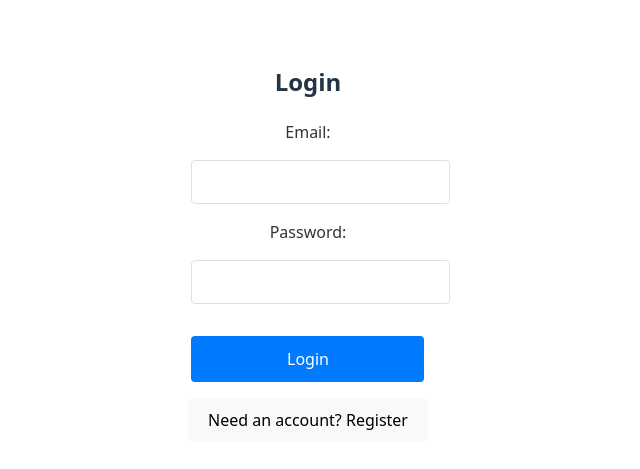
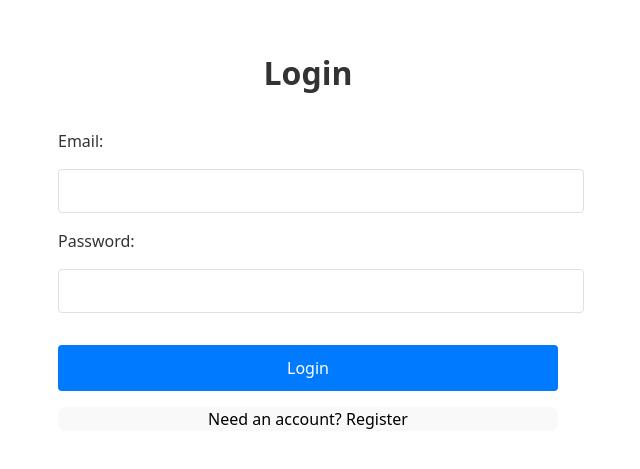
Before and after one commit to my-name-here/people-app, a React (Vite) app: page / in a window 1280 px wide. Shown: the part 205-674 px from the top of the page, without its empty margins (332-972 px from the left). Built offline with nearby package versions, Linux system fonts and the light colour scheme; no server answers.

Commit message:
fix sizing of pages, including login page

```diff
--- a/src/App.css
+++ b/src/App.css
@@ -36,9 +36,10 @@
 }
 
 #root {
-  max-width: 1280px;
-  margin: 0 auto;
-  padding: 2rem;
+  width: 100%;
+  min-height: 100vh;
+  margin: 0;
+  padding: 0;
   text-align: center;
 }
 
@@ -82,15 +83,20 @@
   min-height: 100vh;
   background-color: var(--background-color);
   color: var(--text-color);
+  width: 90%;
+  max-width: 1400px;
+  margin: 0 auto;
+  padding: 0 1rem;
 }
 
 .app-header {
   background-color: var(--background-color);
-  padding: 1rem 2rem;
+  padding: 1rem 0;
   display: flex;
   justify-content: space-between;
   align-items: center;
   border-bottom: 1px solid var(--border-color);
+  width: 100%;
 }
 
 .app-header h1 {
@@ -155,9 +161,8 @@
 }
 
 .app-main {
-  padding: 2rem;
-  max-width: 1200px;
-  margin: 0 auto;
+  padding: 2rem 0;
+  width: 100%;
 }
 
 .tabs {
@@ -243,12 +248,65 @@
   justify-content: center;
   min-height: 100vh;
   background-color: var(--background-color);
-  padding: 1rem;
+  padding: 2rem 0;
+  width: 90%;
+  max-width: 1400px;
+  margin: 0 auto;
+}
+
+.auth-container form {
+  width: 100%;
+  max-width: 500px;
+  margin: 0 auto;
+  padding: 0 2rem;
+}
+
+.auth-container .form-group {
+  margin-bottom: 1rem;
+  width: 100%;
+}
+
+.auth-container .form-group label {
+  display: block;
+  margin-bottom: 0.5rem;
+  color: var(--text-color);
+  text-align: left;
+}
+
+.auth-container .form-group input {
+  width: 100%;
+  padding: 0.75rem;
+  border: 1px solid var(--border-color);
+  border-radius: 4px;
+  font-size: 1rem;
+  background-color: var(--input-background);
+  color: var(--text-color);
+}
+
+.auth-container .form-group input:focus {
+  outline: none;
+  border-color: var(--primary-color);
+  box-shadow: 0 0 0 2px var(--primary-color-light);
+}
+
+.auth-container .submit-button {
+  width: 100%;
+  max-width: 500px;
+  margin-top: 1rem;
+}
+
+.auth-container h2 {
+  color: var(--text-color);
+  margin-bottom: 2rem;
+  font-size: 2rem;
 }
 
 .auth-switch {
   margin-top: 1rem;
   text-align: center;
+  width: 100%;
+  max-width: 500px;
+  padding: 0 2rem;
 }
 
 .auth-switch p {
@@ -288,7 +346,8 @@
   border-radius: 8px;
   box-shadow: 0 4px 6px rgba(0, 0, 0, 0.1);
   max-width: 500px;
-  width: 100%;
+  width: 90%;
+  margin: 0 auto;
   border: 1px solid var(--border-color);
 }
 
```
